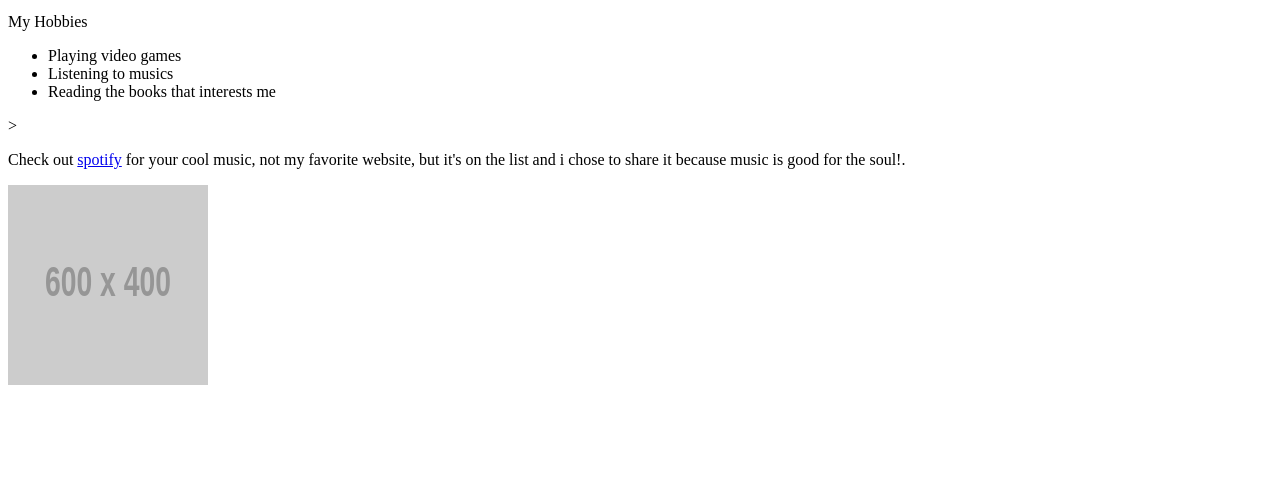
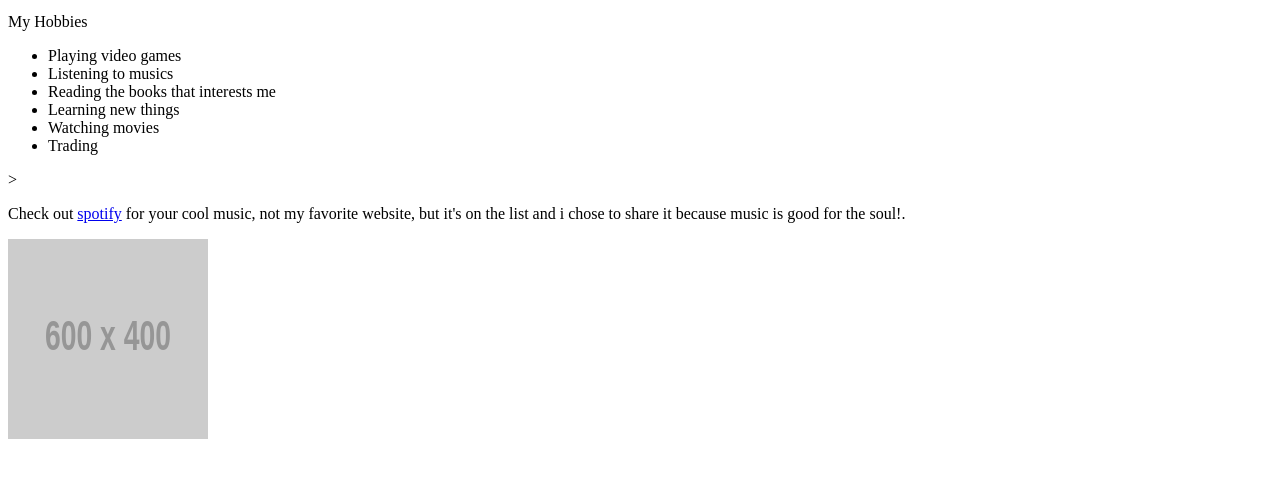
Before and after one commit to BambiReborn/html-intro, a plain HTML site: page index.html in a window 1280 px wide. Shown: the part 119-596 px from the top of the page. Drawn offline with Linux system fonts and the light colour scheme; placeholder pictures from the web are drawn by us.

Commit message:
hobbies edit

```diff
--- a/index.html
+++ b/index.html
@@ -23,9 +23,9 @@
                 <li>Playing video games</li>
                 <li>Listening to musics</li>
                 <li>Reading the books that interests me</li>
-
-
-
+                <li>Learning new things</li>
+                <li>Watching movies</li>
+                <li>Trading</li>
             </ul>
         </p>
        >
```
